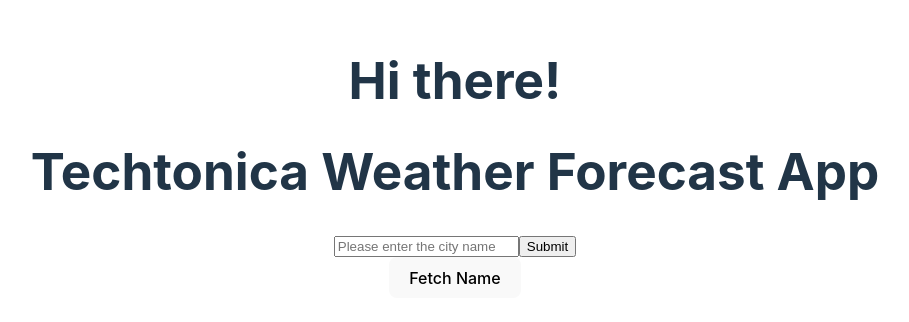
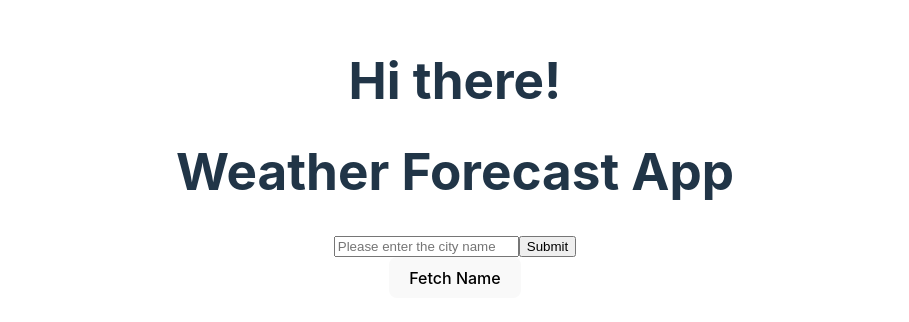
Before and after one commit to zhjiang1103/weatherApp, a React (Vite) app in the folder client/: page / in a window 1280 px wide. Shown: the part 234-556 px from the top of the page, without its empty margins (185-1094 px from the left). Built offline with nearby package versions, Linux system fonts and the light colour scheme.

Commit message:
Modify welcome sentence

```diff
--- a/client/src/components/WeatherForm.jsx
+++ b/client/src/components/WeatherForm.jsx
@@ -16,7 +16,7 @@ const WeatherForm = (props) => {
 
     return (
         <div className="weather">
-            <h1 className="App-header">Techtonica Weather Forecast App</h1>
+            <h1 className="App-header"> Weather Forecast App</h1>
             <form onSubmit={handleClick}>
                 <input
                     id="city-name"
```
